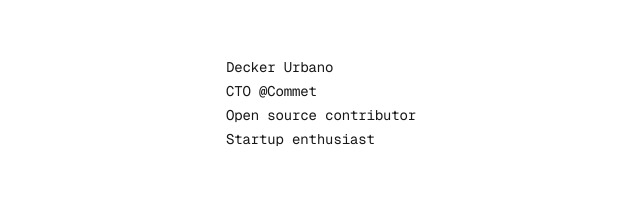
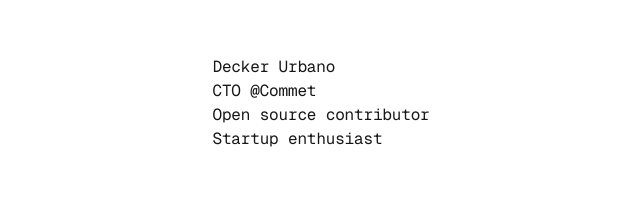
Before and after one commit to decker-dev/2025, a Next.js app: page / in a window 1280 px wide. Shown: the part 297-498 px from the top of the page, without its empty margins (319-959 px from the left). Built offline with nearby package versions, Linux system fonts and the light colour scheme.

Commit message:
fix: adjust font size in page.tsx for improved readability

```diff
--- a/src/app/page.tsx
+++ b/src/app/page.tsx
@@ -6,7 +6,7 @@
   return (
     <div className="grid grid-rows-[20px_1fr_20px] items-center justify-items-center min-h-screen p-8 pb-20 gap-16 sm:p-20 font-[family-name:var(--font-geist-sans)]">
       <main className="flex flex-col gap-[32px] row-start-2 items-center sm:items-start">
-        <div className="text-sm/6 text-balance sm:text-left font-[family-name:var(--font-geist-mono)] tracking-[-.01em]">
+        <div className="text-base/6 text-balance sm:text-left font-[family-name:var(--font-geist-mono)] tracking-[-.01em]">
           Decker Urbano
           <br />
           CTO <Link className="hover:underline hover:underline-offset-4" href="https://commet.co" target="_blank" rel="noopener noreferrer">@Commet</Link>
```
